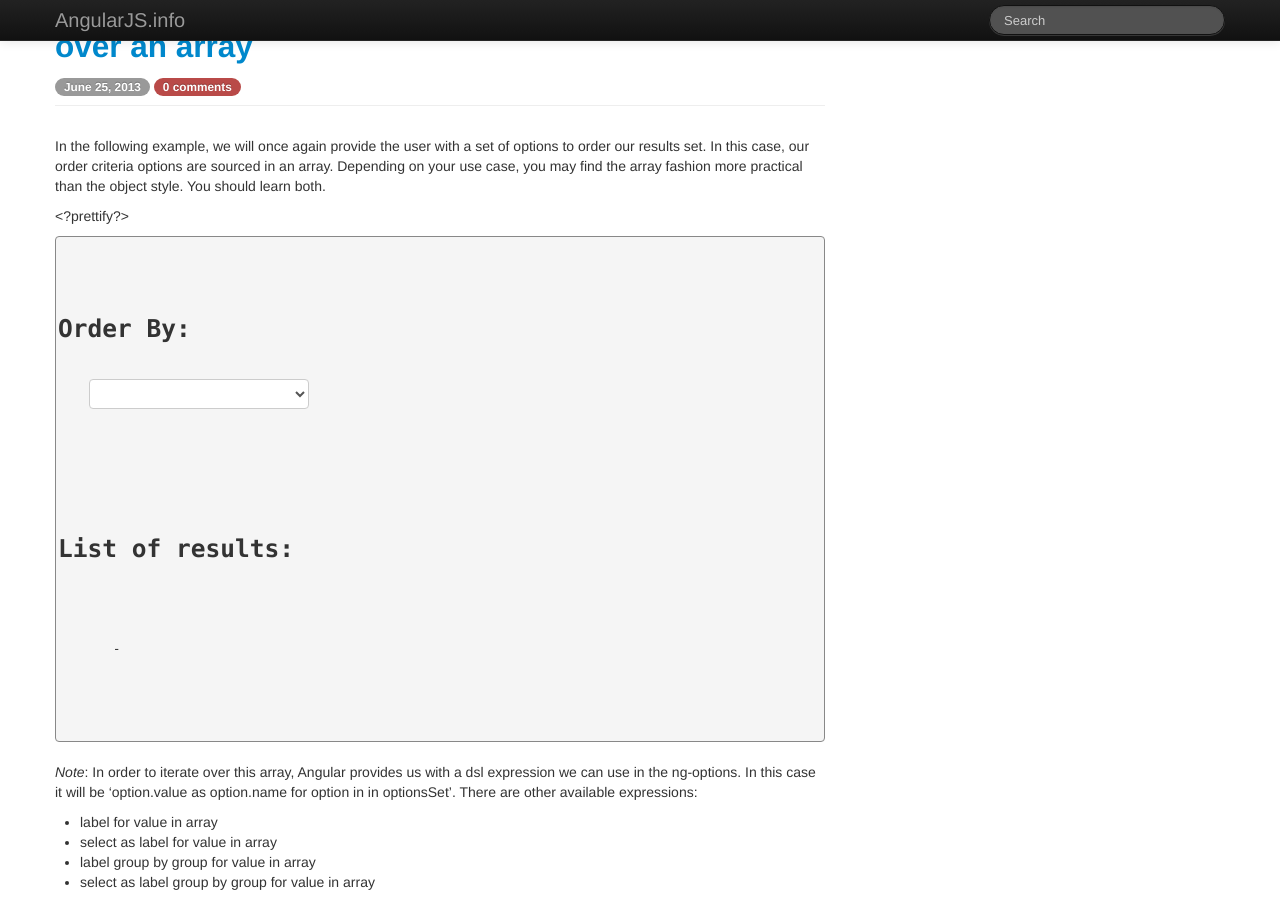
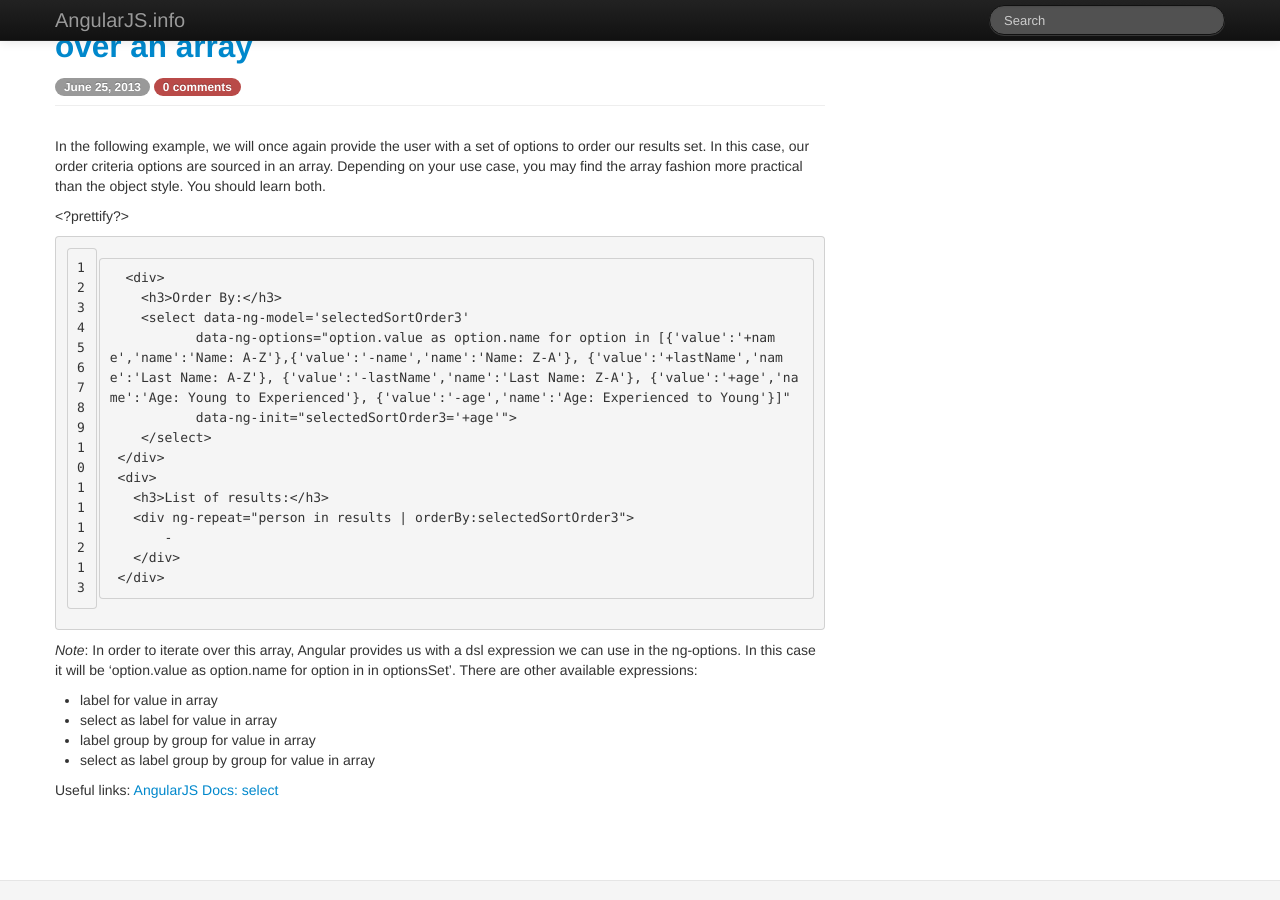
Before and after one commit to ng-learn-org/ng-learn-org.github.io, a Jekyll site: the page built from index.html, in a window 1280 px wide and 900 px high, scrolled down 1094 px. Built offline with Jekyll 4.4.1, drawn with Linux system fonts in a browser that asks for light colours; the list of posts is cut into pages by our own code.

Commit message:
changed to kramdown

```diff
--- a/_posts/2013-06-25-Ordering_a_set_of_results.markdown
+++ b/_posts/2013-06-25-Ordering_a_set_of_results.markdown
@@ -7,7 +7,7 @@ categories: [sorting]
 In the following example, we will once again provide the user with a set of options to order our results set. In this case, our order criteria options are sourced in an array. Depending on your use case, you may find the array fashion more practical than the object style. You should learn both.
 
 <?prettify?>
-<pre class="prettyprint">
+~~~
   <div>
     <h3>Order By:</h3>
     <select data-ng-model='selectedSortOrder3'
@@ -21,7 +21,7 @@ In the following example, we will once again provide the user with a set of opti
      {{person.name}} {{person.lastName}} - {{person.age}}
    </div>
  </div>
-</pre>
+~~~
 
 
 _Note_: In order to iterate over this array, Angular provides us with a dsl expression we can use in the ng-options. In this case it will be 'option.value as option.name for option in in optionsSet'. There are other available expressions:
```
